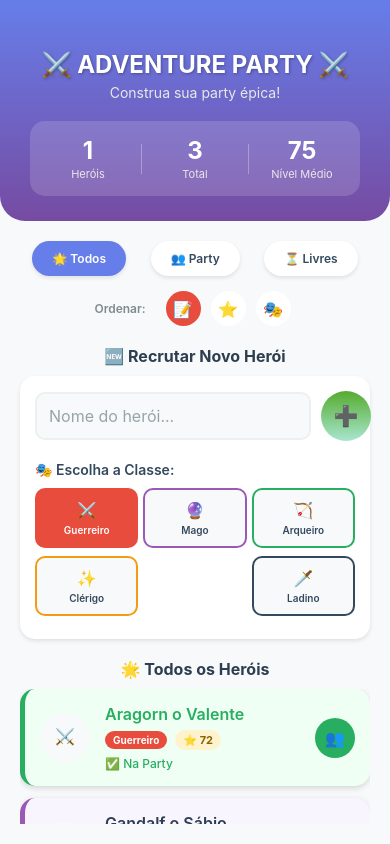
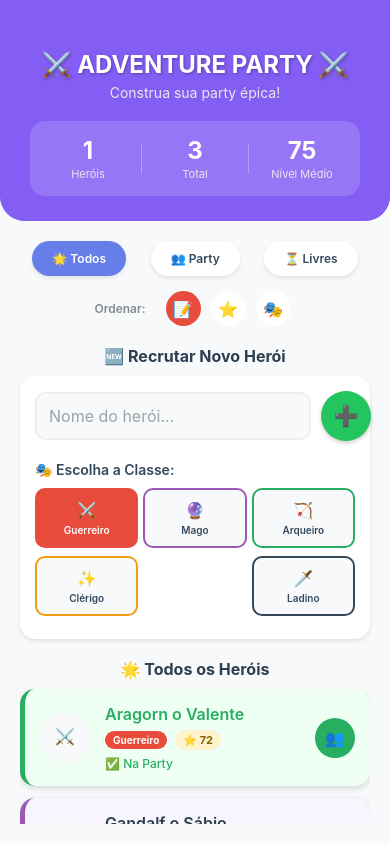
Before and after one commit to PedroLeoo07/app-rpg, a React Native app: screen / in a window 390 px wide. Built offline with nearby package versions, Linux system fonts and the light colour scheme.

Commit message:
Remove LinearGradient e substitui por View com estilo de gradiente no cabeçalho e botão de adição

```diff
--- a/App.js
+++ b/App.js
@@ -12,7 +12,6 @@ import {
   Dimensions,
 } from "react-native";
 import { StatusBar } from "expo-status-bar";
-import { LinearGradient } from 'expo-linear-gradient';
 
 const { width } = Dimensions.get('window');
 
@@ -185,10 +184,8 @@ export default function App() {
     <View style={styles.container}>
       <StatusBar style="light" />
 
-      <LinearGradient
-        colors={['#667eea', '#764ba2']}
-        style={styles.header}
-      >
+      <View style={styles.header}>
+        <View style={styles.headerGradient} />
         <Text style={styles.title}>⚔️ ADVENTURE PARTY ⚔️</Text>
         <Text style={styles.subtitle}>Construa sua party épica!</Text>
 
@@ -208,7 +205,7 @@ export default function App() {
             <Text style={styles.statLabel}>Nível Médio</Text>
           </View>
         </View>
-      </LinearGradient>
+      </View>
 
       <View style={styles.content}>
         <View style={styles.controlsContainer}>
@@ -261,12 +258,9 @@ export default function App() {
                 returnKeyType="done"
               />
               <TouchableOpacity style={styles.addButton} onPress={addCharacter}>
-                <LinearGradient
-                  colors={['#56ab2f', '#a8e6cf']}
-                  style={styles.addButtonGradient}
-                >
+                <View style={styles.addButtonGradient}>
                   <Text style={styles.addButtonText}>➕</Text>
-                </LinearGradient>
+                </View>
               </TouchableOpacity>
             </View>
 
@@ -343,6 +337,18 @@ const styles = StyleSheet.create({
     paddingBottom: 25,
     borderBottomLeftRadius: 25,
     borderBottomRightRadius: 25,
+    backgroundColor: '#6366f1',
+    position: 'relative',
+    overflow: 'hidden',
+  },
+  headerGradient: {
+    position: 'absolute',
+    top: 0,
+    left: 0,
+    right: 0,
+    bottom: 0,
+    backgroundColor: '#8b5cf6',
+    opacity: 0.8,
   },
   title: {
     fontSize: 24,
@@ -497,6 +503,12 @@ const styles = StyleSheet.create({
     borderRadius: 25,
     justifyContent: 'center',
     alignItems: 'center',
+    backgroundColor: '#22c55e',
+    elevation: 3,
+    shadowColor: '#000',
+    shadowOffset: { width: 0, height: 2 },
+    shadowOpacity: 0.2,
+    shadowRadius: 4,
   },
   addButtonText: {
     fontSize: 20,
```
